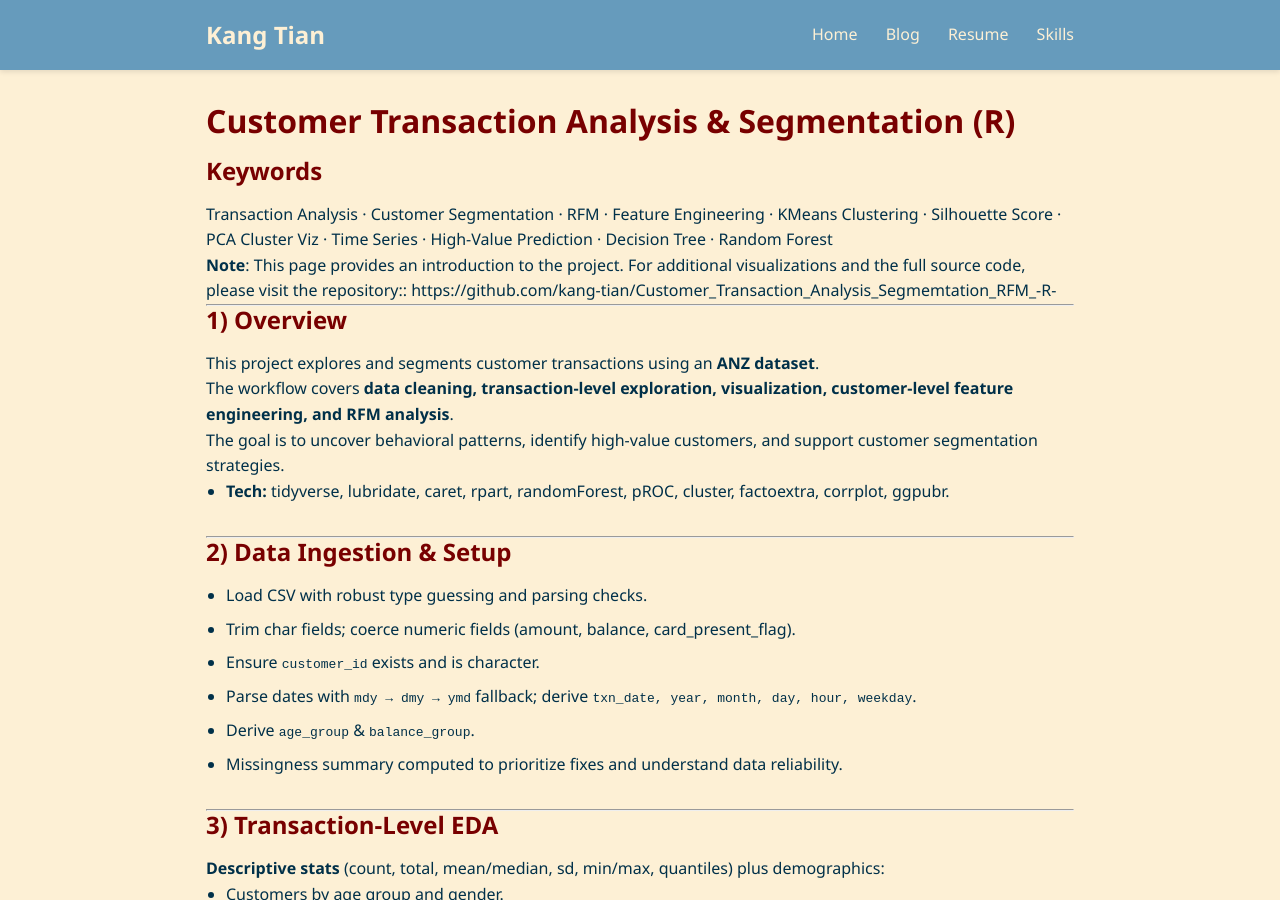
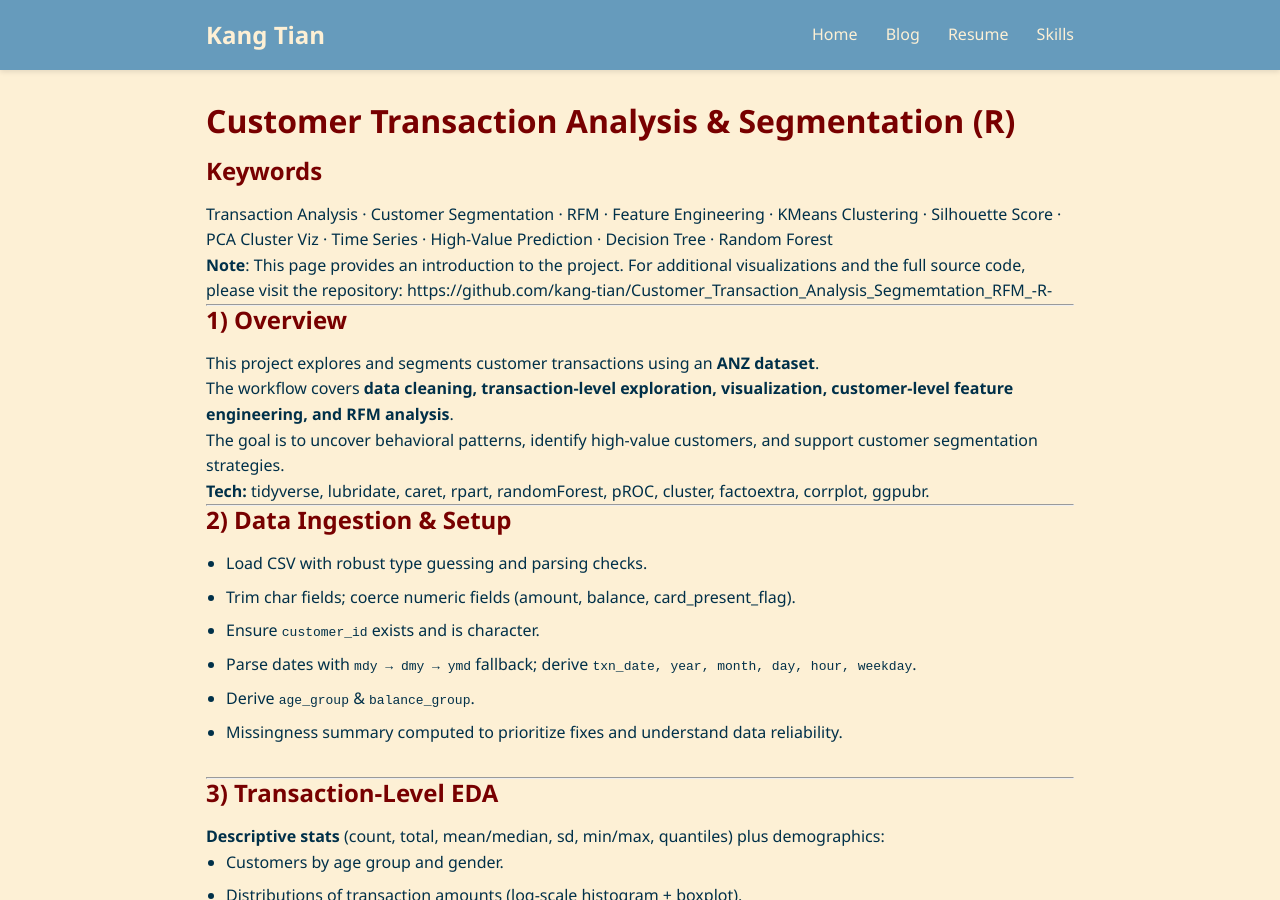
Before and after one commit to kang-tian/kang-tian.github.io, a Jekyll site: the page built from projects/Customer_Transaction_Risk_Analysis_R/index.md, in a window 1280 px wide and 900 px high. Built offline with Jekyll 4.4.1, drawn with Linux system fonts in a browser that asks for light colours; our own code applies the rules of GitHub Pages for plain Markdown files.

```diff
--- a/projects/Customer_Transaction_Risk_Analysis_R/index.md
+++ b/projects/Customer_Transaction_Risk_Analysis_R/index.md
@@ -3,7 +3,7 @@
 ## Keywords
 Transaction Analysis · Customer Segmentation · RFM · Feature Engineering · KMeans Clustering · Silhouette Score · PCA Cluster Viz · Time Series · High-Value Prediction · Decision Tree · Random Forest
 
-**Note**: This page provides an introduction to the project. For additional visualizations and the full source code, please visit the repository:: https://github.com/kang-tian/Customer_Transaction_Analysis_Segmemtation_RFM_-R-
+**Note**: This page provides an introduction to the project. For additional visualizations and the full source code, please visit the repository: https://github.com/kang-tian/Customer_Transaction_Analysis_Segmemtation_RFM_-R-
 
 
 ----
@@ -14,7 +14,7 @@ This project explores and segments customer transactions using an **ANZ dataset*
 The workflow covers **data cleaning, transaction-level exploration, visualization, customer-level feature engineering, and RFM analysis**.
 The goal is to uncover behavioral patterns, identify high-value customers, and support customer segmentation strategies.
 
-- **Tech:** tidyverse, lubridate, caret, rpart, randomForest, pROC, cluster, factoextra, corrplot, ggpubr.
+**Tech:** tidyverse, lubridate, caret, rpart, randomForest, pROC, cluster, factoextra, corrplot, ggpubr.
 
 
 ---
```
